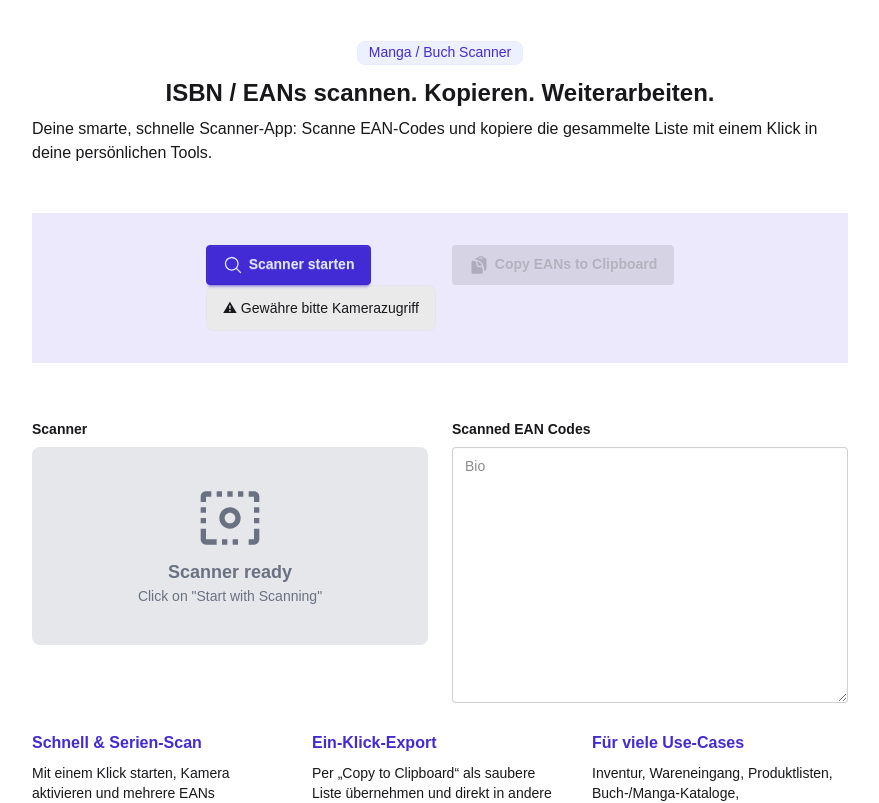
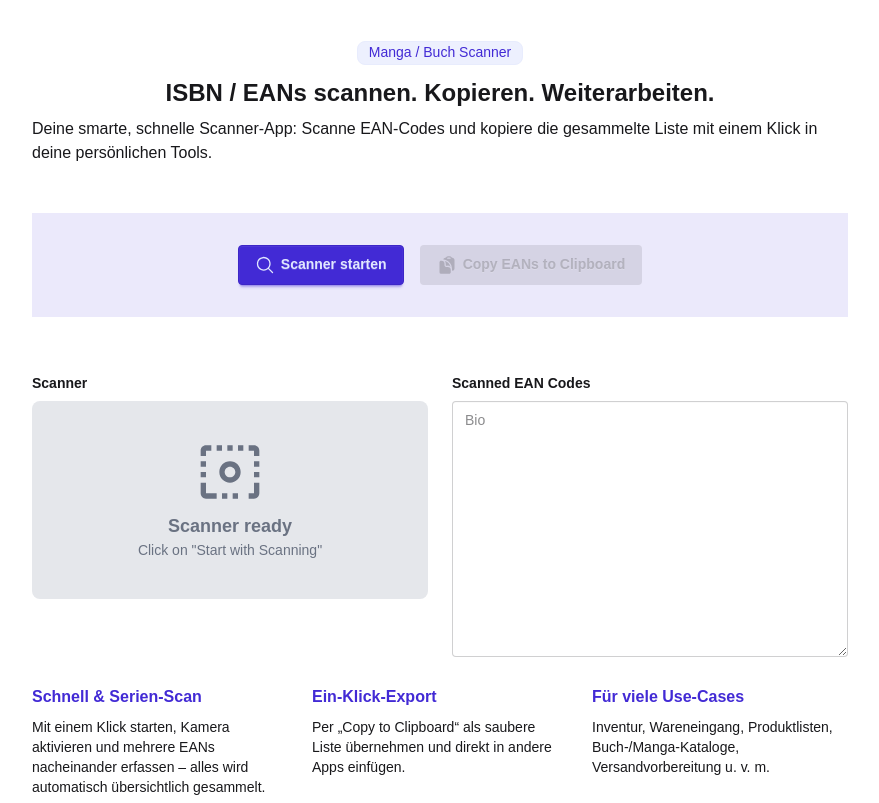
Before and after one commit to dominicvogl/mobile-barcode-scanner, a Next.js app: page / in a window 1280 px wide. Shown: the top 803 px of the page, without its empty margins (200-1079 px from the left). Built offline with nearby package versions, Linux system fonts and the light colour scheme; a web font is replaced by a local one.

Commit message:
remove camera permission message and update to version 0.0.5

```diff
--- a/components/ButtonStartScanner.js
+++ b/components/ButtonStartScanner.js
@@ -49,21 +49,6 @@ export default function ButtonStartScanner({isScanning, setIsScanning}) {
 		});
 	}
 
-	const getPermissionMessage = () => {
-		if (!permissionChecked) return null
-
-		switch (cameraPermission) {
-			case 'granted':
-				return {status: "success", message: "✓ Kameraberechtigung erteilt"}
-			case 'denied':
-				return {status: "error", message: "✗ Kameraberechtigung verweigert."}
-			case 'prompt':
-				return {status: "warning", message: "⚠ Gewähre bitte Kamerazugriff"}
-			default:
-				return null
-		}
-	}
-
 	return (
 		<div>
 
@@ -81,10 +66,6 @@ export default function ButtonStartScanner({isScanning, setIsScanning}) {
 
 				{isScanning ? 'Scanner stoppen' : 'Scanner starten'}
 			</button>
-
-			{cameraPermission !== 'granted' && (
-				<Alert alert={getPermissionMessage()} />
-			)}
 		</div>
 	)
 }
--- a/package.json
+++ b/package.json
@@ -1,6 +1,6 @@
 {
   "name": "mobile-barcode-scanner",
-  "version": "0.0.4",
+  "version": "0.0.5",
   "private": true,
   "scripts": {
     "dev": "next dev",
```
Also changed, not shown: 1 other file (tests, documents, lock files or other folders).
